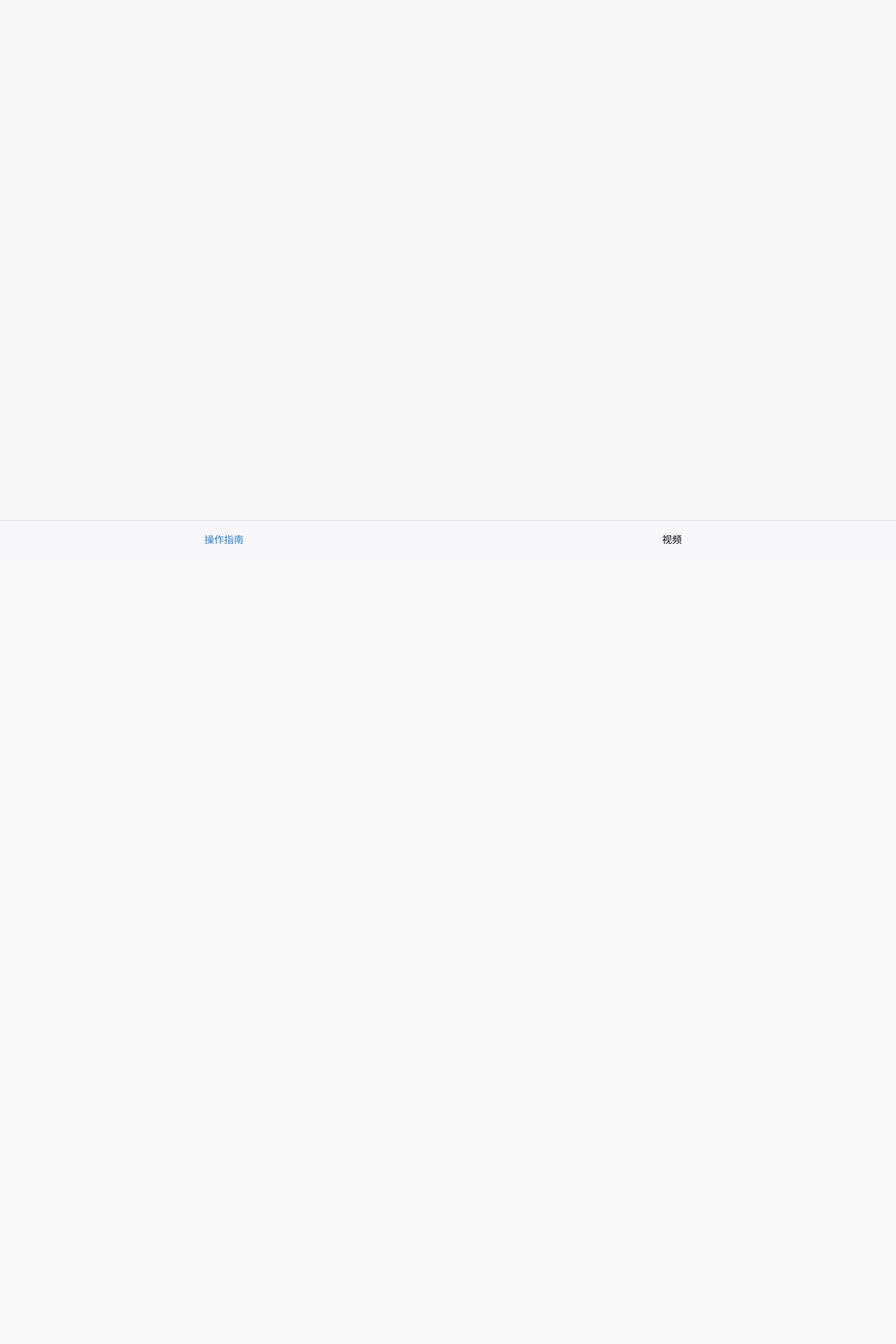
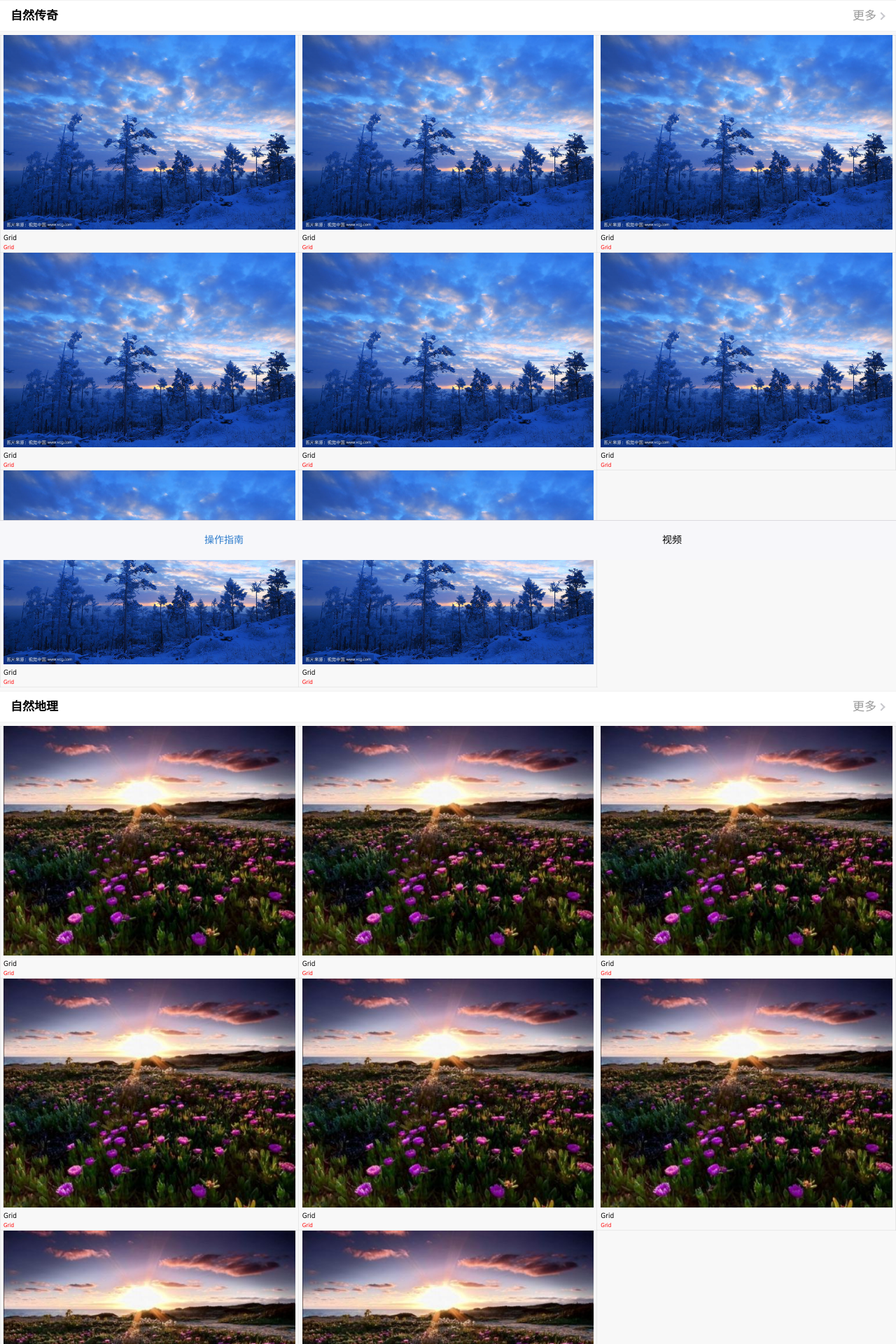
Before and after one commit to janwenGighub/operation, a Vue app: page /#/videoList in a window 1280 px wide. Shown: the top 1920 px of the page at 70% size. Before the commit the page ends 800 px from the top, so only its background shows below. Built offline with nearby package versions, Linux system fonts and the light colour scheme.

Commit message:
VideoList公共分类列表设置完成

```diff
--- a/src/App.vue
+++ b/src/App.vue
@@ -11,9 +11,9 @@
         </span>
         <p class="weui-tabbar__label">操作指南</p>
       </router-link>
-      <a to="" class="weui-tabbar__item">
+      <router-link to="/videoList" class="weui-tabbar__item">
         <p class="weui-tabbar__label">视频</p>
-      </a>
+      </router-link>
     </div>
     <!-- tabbar end -->
   </div>
--- /dev/null
+++ b/src/components/video/VideoList.vue
@@ -0,0 +1,189 @@
+<template>
+  <div>
+    <!-- 自然传奇分类   star -->
+    <div class="weui-cells">
+      <a class="weui-cell weui-cell_access" href="javascript:;">
+        <div class="weui-cell__bd">
+          <p>自然传奇</p>
+        </div>
+        <div class="weui-cell__ft">更多</div>
+      </a>
+      <!-- <a class="weui-cell weui-cell_access" href="javascript:;">
+          <div class="weui-cell__bd">
+              <p>cell standard</p>
+          </div>
+          <div class="weui-cell__ft">说明文字</div>
+      </a> -->
+    </div>
+    <div class="weui-grids">
+      <a href="javascript:;" class="weui-grid">
+        <div class="weui-grid__icon">
+          <img src="../../../static/img/地理风景.jpg" alt="">
+        </div>
+        <p class="weui-grid__label p1">Grid</p>
+        <p class="weui-grid__label p2">Grid</p>
+      </a>
+      <a href="javascript:;" class="weui-grid">
+        <div class="weui-grid__icon">
+          <img src="../../../static/img/地理风景.jpg" alt="">
+        </div>
+        <p class="weui-grid__label p1">Grid</p>
+        <p class="weui-grid__label p2">Grid</p>
+      </a>
+      <a href="javascript:;" class="weui-grid">
+        <div class="weui-grid__icon">
+          <img src="../../../static/img/地理风景.jpg" alt="">
+        </div>
+        <p class="weui-grid__label p1">Grid</p>
+        <p class="weui-grid__label p2">Grid</p>
+      </a>
+      <a href="javascript:;" class="weui-grid">
+        <div class="weui-grid__icon">
+          <img src="../../../static/img/地理风景.jpg" alt="">
+        </div>
+        <p class="weui-grid__label p1">Grid</p>
+        <p class="weui-grid__label p2">Grid</p>
+      </a>
+      <a href="javascript:;" class="weui-grid">
+        <div class="weui-grid__icon">
+          <img src="../../../static/img/地理风景.jpg" alt="">
+        </div>
+        <p class="weui-grid__label p1">Grid</p>
+        <p class="weui-grid__label p2">Grid</p>
+      </a>
+      <a href="javascript:;" class="weui-grid">
+        <div class="weui-grid__icon">
+          <img src="../../../static/img/地理风景.jpg" alt="">
+        </div>
+        <p class="weui-grid__label p1">Grid</p>
+        <p class="weui-grid__label p2">Grid</p>
+      </a>
+      <a href="javascript:;" class="weui-grid">
+        <div class="weui-grid__icon">
+          <img src="../../../static/img/地理风景.jpg" alt="">
+        </div>
+        <p class="weui-grid__label p1">Grid</p>
+        <p class="weui-grid__label p2">Grid</p>
+      </a>
+      <a href="javascript:;" class="weui-grid">
+        <div class="weui-grid__icon">
+          <img src="../../../static/img/地理风景.jpg" alt="">
+        </div>
+        <p class="weui-grid__label p1">Grid</p>
+        <p class="weui-grid__label p2">Grid</p>
+      </a>
+    </div>
+    <!-- 自然传奇分类   end -->
+    <!-- 自然地理分类   star -->
+    <div class="weui-cells">
+      <a class="weui-cell weui-cell_access" href="javascript:;">
+        <div class="weui-cell__bd">
+          <p>自然地理</p>
+        </div>
+        <div class="weui-cell__ft">更多</div>
+      </a>
+      <!-- <a class="weui-cell weui-cell_access" href="javascript:;">
+          <div class="weui-cell__bd">
+              <p>cell standard</p>
+          </div>
+          <div class="weui-cell__ft">说明文字</div>
+      </a> -->
+    </div>
+    <!-- 自然地理分类   end -->
+    <div class="weui-grids">
+      <a href="javascript:;" class="weui-grid">
+        <div class="weui-grid__icon">
+          <img src="../../../static/img/大自然.jpg" alt="">
+        </div>
+        <p class="weui-grid__label p1">Grid</p>
+        <p class="weui-grid__label p2">Grid</p>
+      </a>
+      <a href="javascript:;" class="weui-grid">
+        <div class="weui-grid__icon">
+          <img src="../../../static/img/大自然.jpg" alt="">
+        </div>
+        <p class="weui-grid__label p1">Grid</p>
+        <p class="weui-grid__label p2">Grid</p>
+      </a>
+      <a href="javascript:;" class="weui-grid">
+        <div class="weui-grid__icon">
+          <img src="../../../static/img/大自然.jpg" alt="">
+        </div>
+        <p class="weui-grid__label p1">Grid</p>
+        <p class="weui-grid__label p2">Grid</p>
+      </a>
+      <a href="javascript:;" class="weui-grid">
+        <div class="weui-grid__icon">
+          <img src="../../../static/img/大自然.jpg" alt="">
+        </div>
+        <p class="weui-grid__label p1">Grid</p>
+        <p class="weui-grid__label p2">Grid</p>
+      </a>
+      <a href="javascript:;" class="weui-grid">
+        <div class="weui-grid__icon">
+          <img src="../../../static/img/大自然.jpg" alt="">
+        </div>
+        <p class="weui-grid__label p1">Grid</p>
+        <p class="weui-grid__label p2">Grid</p>
+      </a>
+      <a href="javascript:;" class="weui-grid">
+        <div class="weui-grid__icon">
+          <img src="../../../static/img/大自然.jpg" alt="">
+        </div>
+        <p class="weui-grid__label p1">Grid</p>
+        <p class="weui-grid__label p2">Grid</p>
+      </a>
+      <a href="javascript:;" class="weui-grid">
+        <div class="weui-grid__icon">
+          <img src="../../../static/img/大自然.jpg" alt="">
+        </div>
+        <p class="weui-grid__label p1">Grid</p>
+        <p class="weui-grid__label p2">Grid</p>
+      </a>
+      <a href="javascript:;" class="weui-grid">
+        <div class="weui-grid__icon">
+          <img src="../../../static/img/大自然.jpg" alt="">
+        </div>
+        <p class="weui-grid__label p1">Grid</p>
+        <p class="weui-grid__label p2">Grid</p>
+      </a>
+    </div>
+
+  </div>
+</template>
+<style>
+.weui-cells {
+  margin-top: 0;
+  margin-bottom: 5px;
+}
+.weui-cells p {
+  font-weight: 600;
+  color: black;
+}
+.weui-grid__icon {
+  width: 100%;
+  height: 100%;
+}
+.weui-grid {
+  padding: 0 5px;
+}
+.weui-grids{
+  margin-bottom: 5px;
+}
+.weui-grid__label {
+  text-align: left;
+  /* border: 1px solid black; */
+  overflow: hidden;
+  text-overflow: ellipsis;
+  white-space: nowrap;
+  height: 14px;
+  line-height: 14px;
+}
+.p1 {
+  font-size: 0.625rem;
+}
+.p2 {
+  font-size: 0.5rem;
+  color: red;
+}
+</style>
--- a/src/router/index.js
+++ b/src/router/index.js
@@ -7,11 +7,17 @@ const GuideList = r => require.ensure([], () => r(require('../components/guide/G
 const DetailsList = r => require.ensure([], () => r(require('../components/guide/DetailsList')), 'detailsList') // 指导详情列表
 const Content = r => require.ensure([], () => r(require('../components/guide/Content')), 'content') // 公共分类内容
 
+const VideoList = r => require.ensure([], () => r(require('../components/video/VideoList')), 'videoList') // 视频公共列表组件
+
 Vue.use(Router)
 
 export default new Router({
   routes: [{
     path: '/',
+    redirect: '/guideList'
+  },
+  {
+    path: '/guideList',
     component: GuideList
   }, // 分类指导列表
   {
@@ -21,6 +27,10 @@ export default new Router({
   {
     path: '/detailsList/content',
     component: Content
-  } // 公共分类内容
+  }, // 公共分类内容
+  {
+    path: '/videoList',
+    component: VideoList
+  } // 视频公共列表组件
   ]
 })
```
Also changed, not shown: static/img/地理风景.jpg (added), static/img/大自然.jpg (added).
